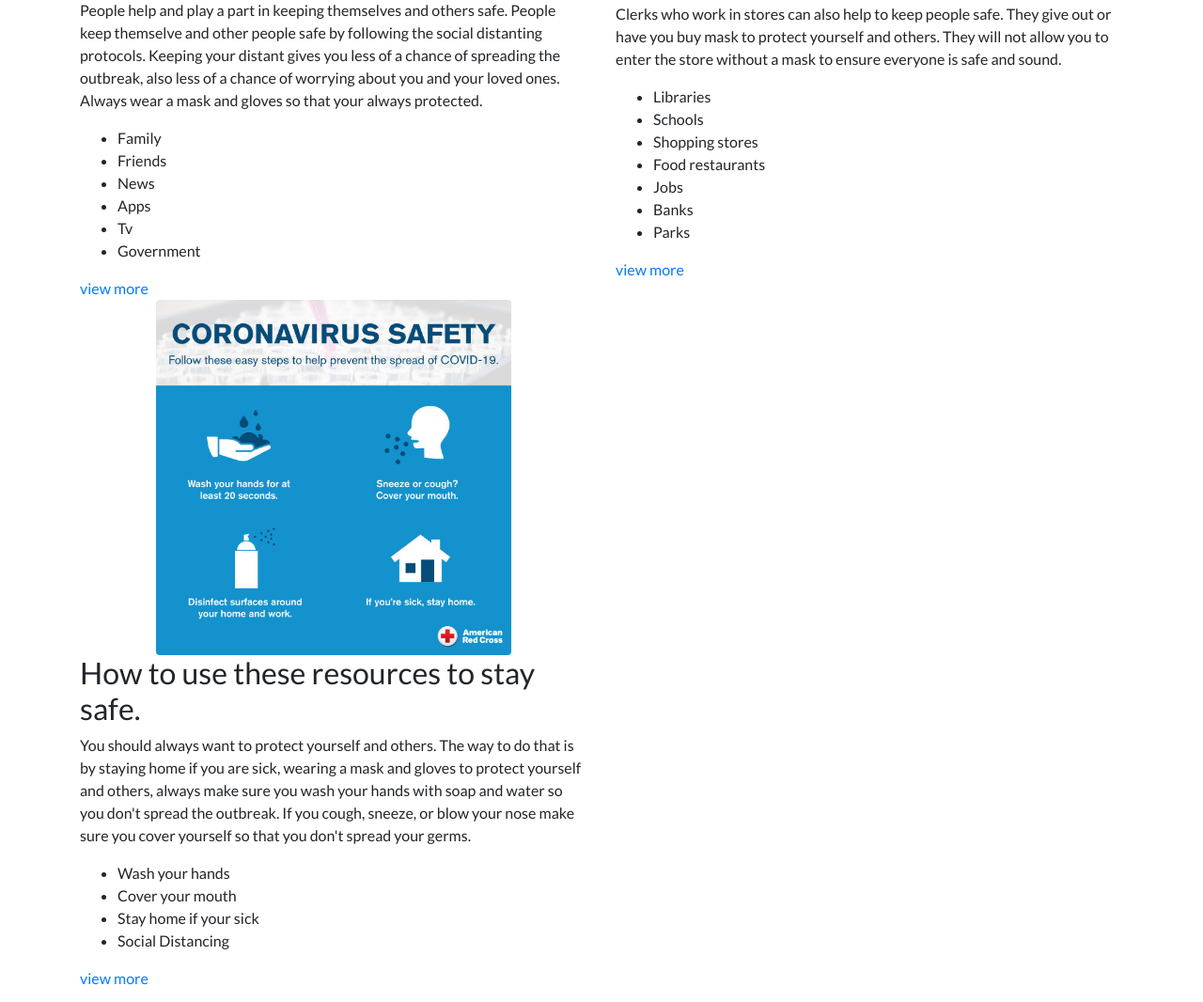
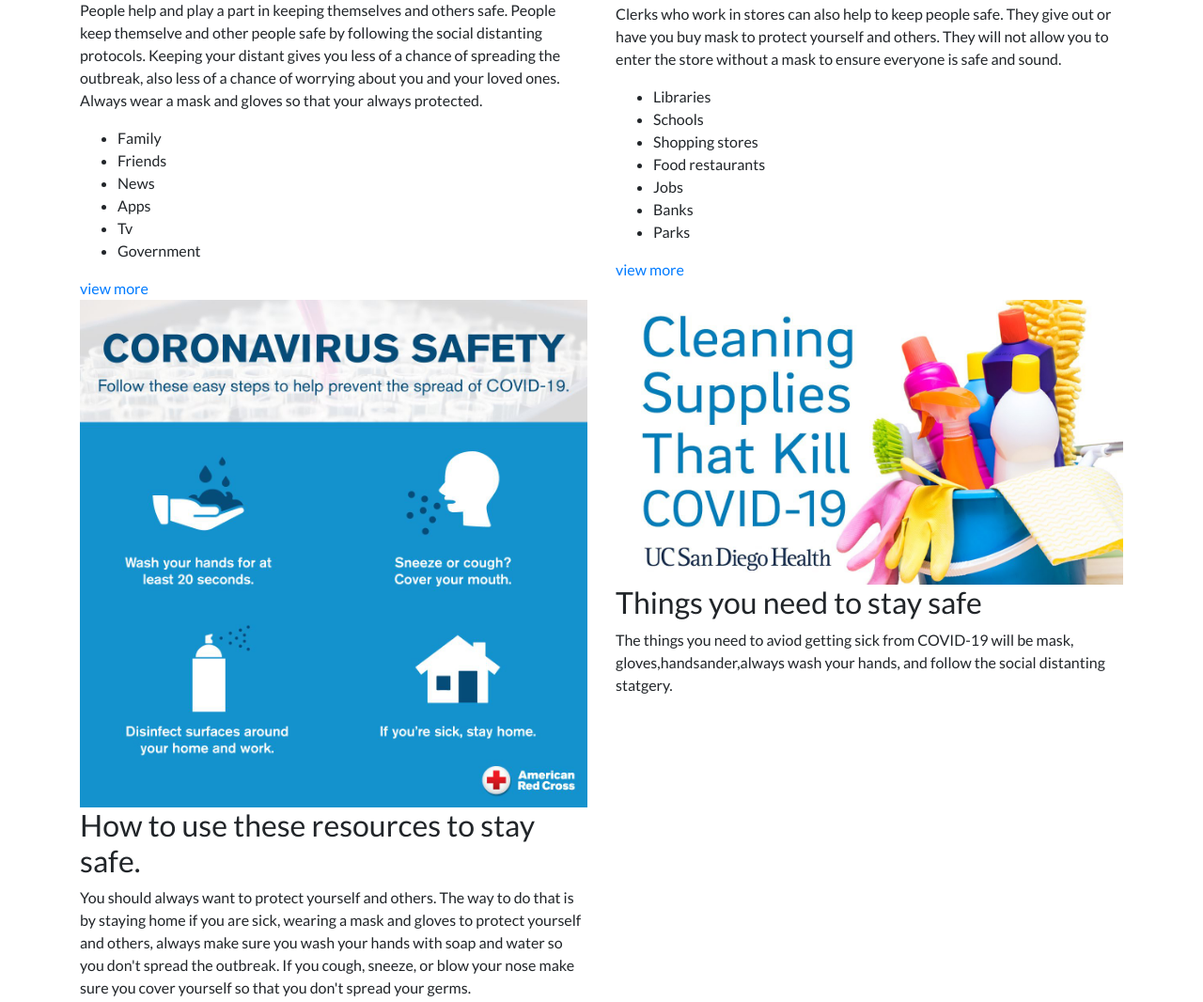
Before and after one commit to berryny/project-topic, a plain HTML site: page resources.html in a window 1280 px wide. Shown: the part 1322-2388 px from the top of the page at 94% size. Drawn offline with nearby package versions, Linux system fonts and the light colour scheme.

Commit message:
update resource page

```diff
--- a/resources.html
+++ b/resources.html
@@ -123,7 +123,7 @@
       target="_blank" rel "noopener norefferer">view more</a>
       </div>
       <div class="col-md-6">
-      <img src="images/stayingsafe.jpeg" alt="You should always wanna protect yourself and the way to do that is by staying home if you are sick,waer mask and gloves to protect yourself and others." class="rounded mx-auto d-block" width="70%" />
+      <img src="images/stayingsafe.jpeg" alt="You should always wanna protect yourself and the way to do that is by staying home if you are sick,waer mask and gloves to protect yourself and others." class="img-fluid" />
       <h2>How to use these resources to stay safe.</h2>
 
       <p> You should always want to  protect yourself and others. The way to do that is by staying home if you are sick, wearing a mask and gloves to protect yourself and others, always make sure you wash your hands with soap and water so you don't spread the outbreak. If you cough, sneeze, or blow your nose make sure you cover yourself so that you don't spread your germs.</p>
@@ -136,9 +136,13 @@
 
       <a href= "https://www.youtube.com/watch?v=DCdxsnRF1Fk"
       target="_blank" rel "noopener norefferer">view more</a>
+      </div>
 
-      </div>
-    </div>
+     <div class="col-md-6">
+        <img src="images/covid-19s.jpg" alt="The things you need to aviod the covid-19 are mask, gloves, handsander, and washing your hands." class="img-fluid">
+        <h2> Things you need to stay safe</h2>
+        <p> The things you need to aviod getting sick from COVID-19 will be mask, gloves,handsander,always wash your hands, and follow the social distanting statgery.</p>
+     </div>
 
 </div>
   </main>
```
Also changed, not shown: images/covid-19s.jpg (added).
